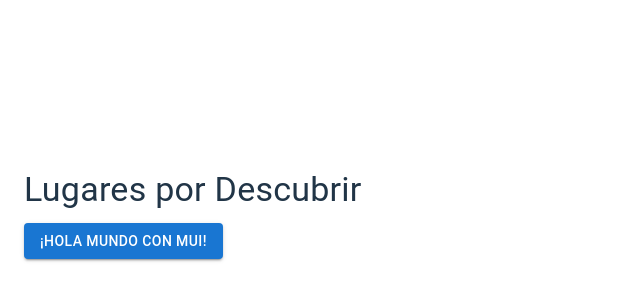
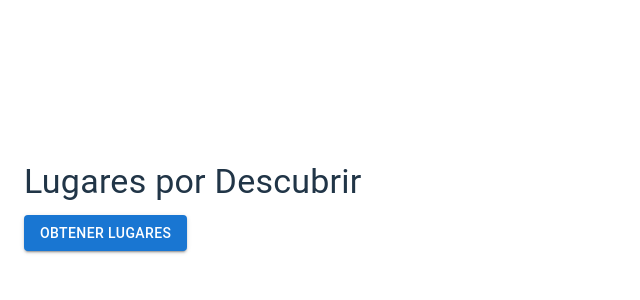
Before and after one commit to alexlab84/places-front, a React (Vite) app: page / in a window 1280 px wide. Shown: the part 186-486 px from the top of the page, without its empty margins (0-640 px from the left). Built offline with nearby package versions, Linux system fonts and the light colour scheme.

Commit message:
connect frontend with backend

```diff
--- a/package.json
+++ b/package.json
@@ -13,6 +13,7 @@
     "@emotion/react": "^11.14.0",
     "@emotion/styled": "^11.14.0",
     "@mui/material": "^7.0.2",
+    "axios": "^1.8.4",
     "react": "^19.0.0",
     "react-dom": "^19.0.0"
   },
--- a/src/App.jsx
+++ b/src/App.jsx
@@ -1,14 +1,44 @@
+import axiosInstance from './api/axiosInstance'
 import { Button, Container, Typography } from '@mui/material'
+import React, { useState } from 'react'
 
 function App() {
+  const [places, setPlaces] = useState([])  // Estado para almacenar los lugares obtenidos
+  const [error, setError] = useState(null)
+
+  const fetchPlaces = async () => {
+    try {
+      const response = await axiosInstance.get('/')  // Solo usamos '/'
+
+      setPlaces(response.data)
+    } catch (error) {
+      setError(error.message)
+    }
+  }
   return (
     <Container>
       <Typography variant="h4" gutterBottom>
         Lugares por Descubrir
       </Typography>
-      <Button variant="contained" color="primary">
-        ¡Hola mundo con MUI!
+
+      {/* El botón que hace la petición GET */}
+      <Button
+        variant="contained"
+        color="primary"
+        onClick={fetchPlaces}  // Al hacer click, se ejecuta la función fetchPlaces
+      >
+        Obtener Lugares
       </Button>
+
+      {/* Si hay un error, lo mostramos aquí */}
+      {error && <Typography color="error">{error}</Typography>}
+
+      {/* Mostramos los lugares obtenidos en una lista */}
+      <ul>
+        {places.map((place) => (
+          <li key={place.id}>{place.name}</li>  // Asegúrate de que 'name' sea un campo válido en tu modelo
+        ))}
+      </ul>
     </Container>
   )
 }
--- /dev/null
+++ b/src/api/axiosInstance.js
@@ -0,0 +1,8 @@
+import axios from 'axios';
+
+const axiosInstance = axios.create({
+    baseURL: 'http://127.0.0.1:8000/api/places',
+  });
+
+
+export default axiosInstance;
```
Also changed, not shown: 1 other file (tests, documents, lock files or other folders).
